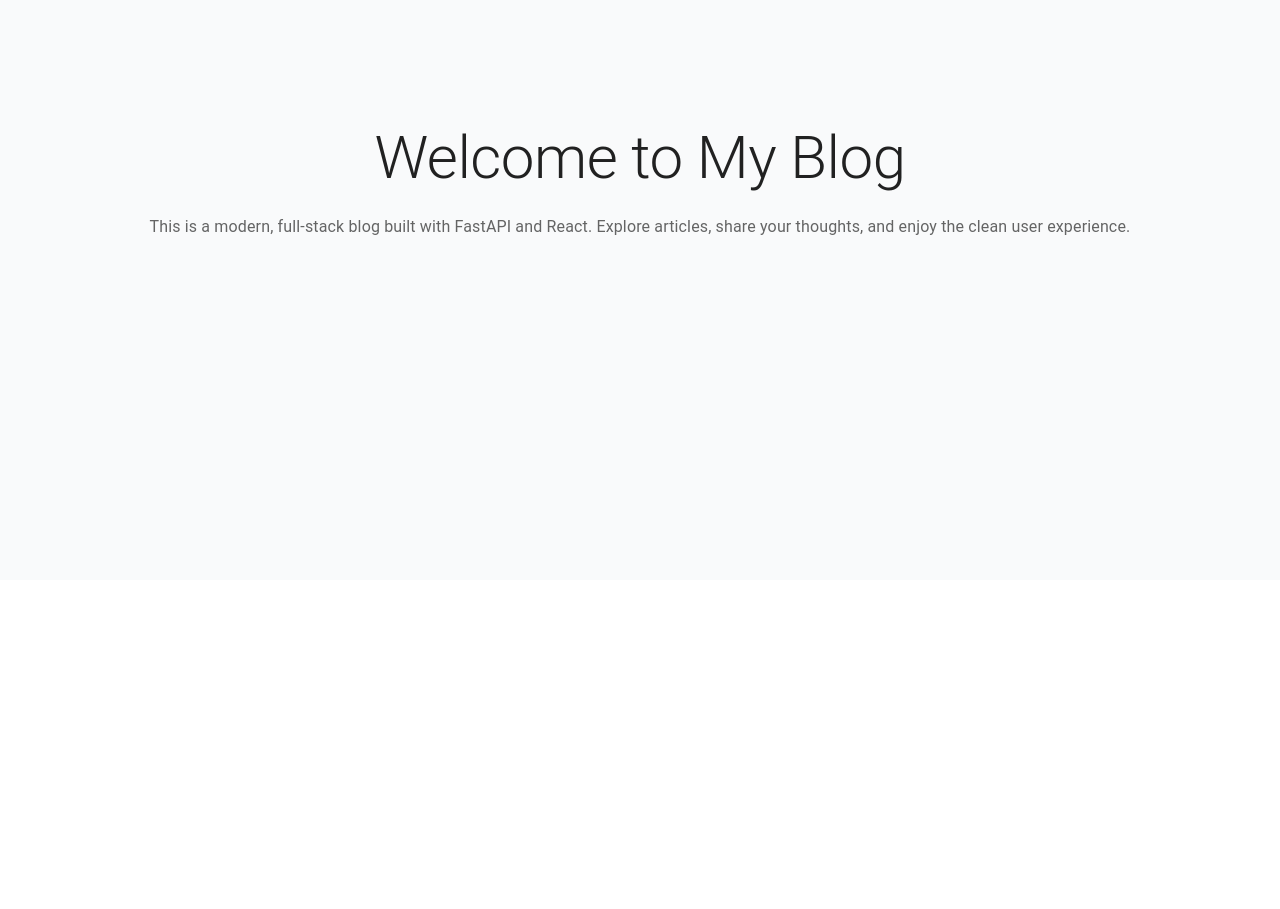
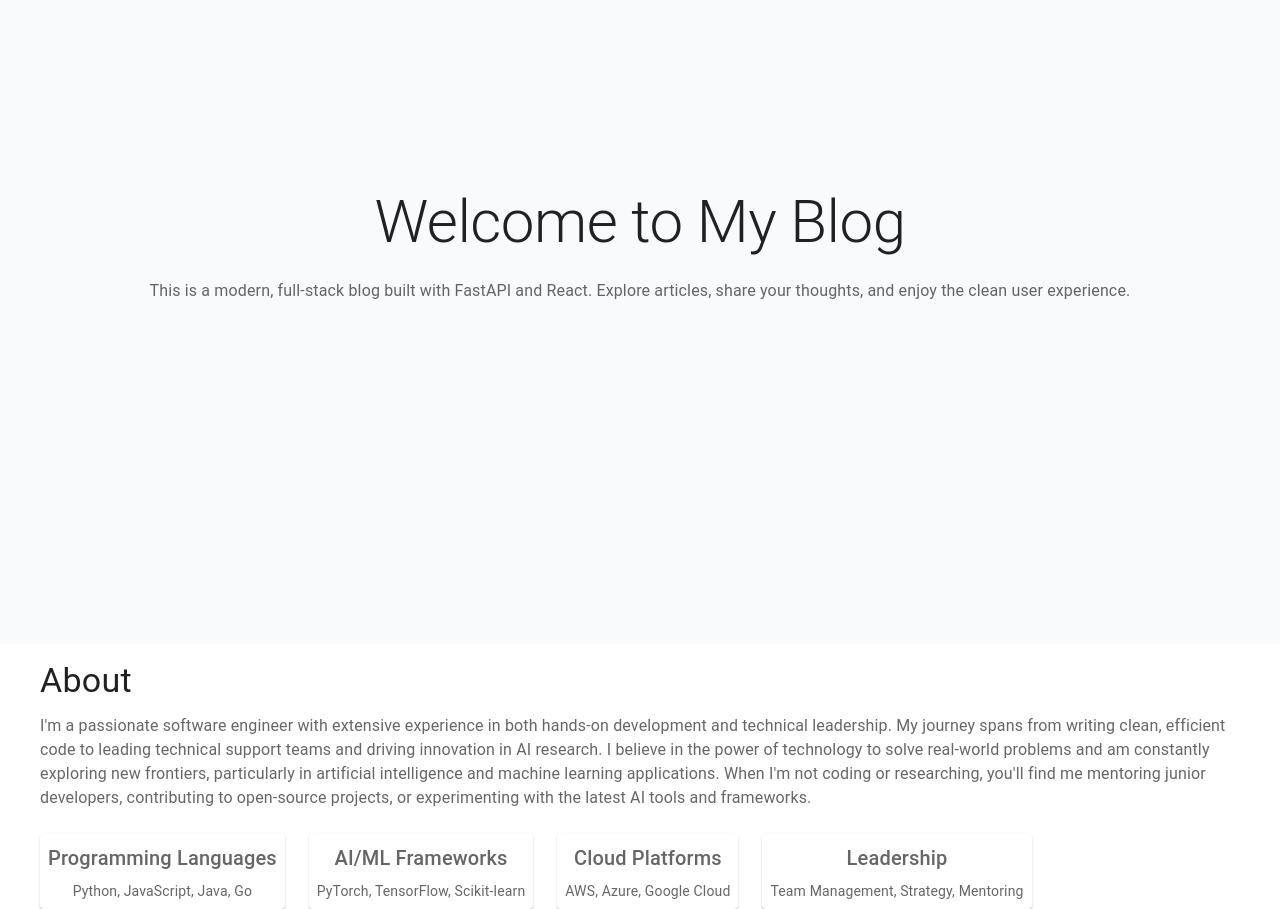
Before and after one commit to umandalroald/roald-cms, a React (Vite) app in the folder frontend/: page / in a window 1280 px wide. Shown: the part 220-1129 px from the top of the page. Before the commit the page ends 800 px from the top, so only its background shows below. Built offline with nearby package versions, Linux system fonts and the light colour scheme.

Commit message:
Add about

```diff
--- a/frontend/src/App.tsx
+++ b/frontend/src/App.tsx
@@ -18,6 +18,7 @@ import Paper from '@mui/material/Paper';
 import Grid from '@mui/material/Grid';
 import { styled } from '@mui/material/styles';
 import Hero from './components/Hero';
+import About from './components/About';
 
 interface Props {
   /**
@@ -118,7 +119,12 @@ export default function DrawerAppBar(props: Props) {
           {drawer}
         </Drawer>
       </nav>
-      <Hero />
+        <Box sx={{ mt: { xs: 7, sm: 8 } }}>
+          <Hero />
+          <Box sx={{ mt: 2 }}>
+            <About />
+          </Box>
+        </Box>
     </Box>
   );
 }
--- /dev/null
+++ b/frontend/src/components/About.tsx
@@ -0,0 +1,77 @@
+import React from 'react';
+import { Box, Typography, Container, Grid, Paper, styled } from '@mui/material';
+
+const Item = styled(Paper)(({ theme }) => ({
+  backgroundColor: '#fff',
+  ...theme.typography.body2,
+  padding: theme.spacing(1),
+  textAlign: 'center',
+  color: (theme.vars ?? theme).palette.text.secondary,
+  ...theme.applyStyles('dark', {
+    backgroundColor: '#1A2027',
+  }),
+}));
+
+const About = () => {
+  return (
+    <Box
+      sx={{
+        width: '100vw',
+        display: 'flex',
+        alignItems: 'center',
+        justifyContent: 'center',
+        textAlign: 'left',
+        px: 2,
+      }}
+    >
+      <Container maxWidth="xl" disableGutters sx={{ maxWidth: '1200px', mx: 'auto' }}>
+        <Grid container spacing={{ xs: 2, md: 3 }} column={{ xs: 3, sm: 6, md: 12 }}>
+          {/* Left: About Text */}
+          <Grid item xs={3} sm={6} md={12}>
+            <Typography variant="h4" gutterBottom>About</Typography>
+            <Typography variant="body1" color="text.secondary">
+              <span>
+                I'm a passionate software engineer with extensive experience in both hands-on development and technical leadership. My journey spans from writing clean, efficient code to leading technical support teams and driving innovation in AI research.
+
+                I believe in the power of technology to solve real-world problems and am constantly exploring new frontiers, particularly in artificial intelligence and machine learning applications.
+
+                When I'm not coding or researching, you'll find me mentoring junior developers, contributing to open-source projects, or experimenting with the latest AI tools and frameworks.
+              </span>
+            </Typography>
+          </Grid>
+          {/* Right: Skills Grid */}
+          <Grid item xs={12} md={6}>
+            <Grid container spacing={{ xs: 2, md: 3 }}>
+              <Grid item xs={12} sm={6} key="pl">
+                <Item>
+                  <Typography gutterBottom variant="h6" component="div">Programming Languages</Typography>
+                  <Typography variant="body2" sx={{ color: 'text.secondary' }}>Python, JavaScript, Java, Go</Typography>
+                </Item>
+              </Grid>
+              <Grid item xs={12} sm={6} key="ml">
+                <Item>
+                  <Typography gutterBottom variant="h6" component="div">AI/ML Frameworks</Typography>
+                  <Typography variant="body2" sx={{ color: 'text.secondary' }}>PyTorch, TensorFlow, Scikit-learn</Typography>
+                </Item>
+              </Grid>
+              <Grid item xs={12} sm={6} key="cloud">
+                <Item>
+                  <Typography gutterBottom variant="h6" component="div">Cloud Platforms</Typography>
+                  <Typography variant="body2" sx={{ color: 'text.secondary' }}>AWS, Azure, Google Cloud</Typography>
+                </Item>
+              </Grid>
+              <Grid item xs={12} sm={6} key="leadership">
+                <Item>
+                  <Typography gutterBottom variant="h6" component="div">Leadership</Typography>
+                  <Typography variant="body2" sx={{ color: 'text.secondary' }}>Team Management, Strategy, Mentoring</Typography>
+                </Item>
+              </Grid>
+            </Grid>
+           </Grid>
+        </Grid>
+      </Container>
+    </Box>
+  );
+};
+
+export default About;
--- a/frontend/src/components/Hero.tsx
+++ b/frontend/src/components/Hero.tsx
@@ -16,7 +16,7 @@ const Hero = () => {
         overflowX: 'hidden',
       }}
     >
-      <Container maxWidth="xl" disableGutters>
+      <Container maxWidth="xl" disableGutters sx={{ maxWidth: '1200px', mx: 'auto' }}>
         <Typography variant="h2" component="h1" gutterBottom>
           Welcome to My Blog
         </Typography>
```
